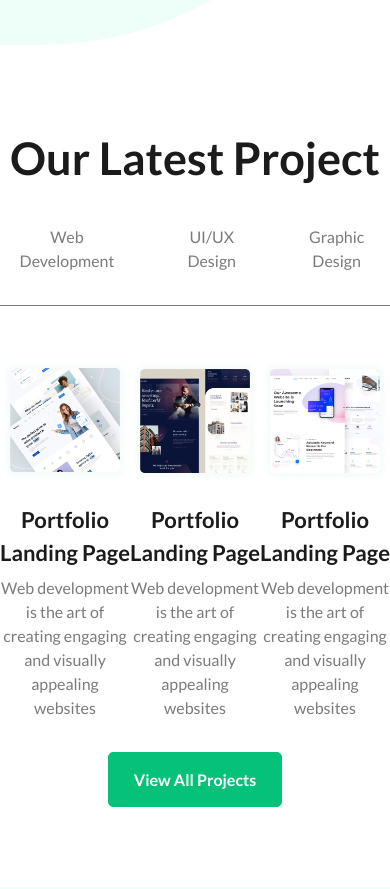
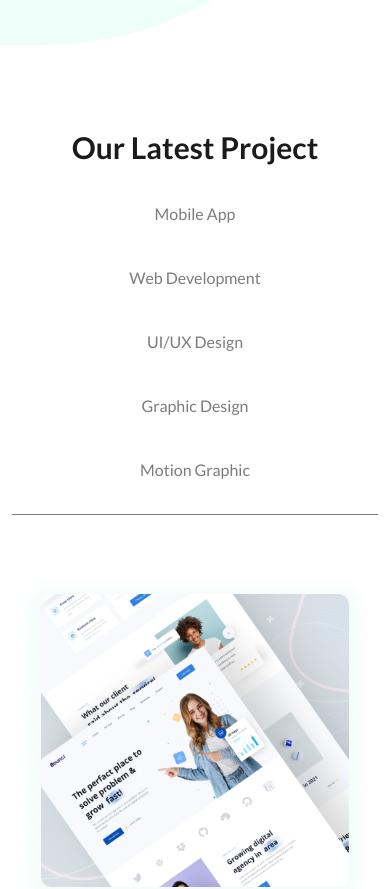
Before and after one commit to Sijan666/coreWave, a React (Vite) app: page / in a window 390 px wide. Shown: the part 2820-3709 px from the top of the page. Built offline with nearby package versions, Linux system fonts and the light colour scheme.

Commit message:
add responsive in project

```diff
--- a/src/components/layouts/Project.jsx
+++ b/src/components/layouts/Project.jsx
@@ -9,12 +9,12 @@ import Button from '../Button'
 const Project = () => {
     return (
         <section>
-            <Container>
+            <Container className={'px-3 lg:px-0'}>
                 <div className="text-center">
-                    <h3 className='text-[#1B1B1B] font-semibold text-[45px]'>Our Latest Project</h3>
+                    <h3 className='text-[#1B1B1B] font-semibold text-[30px] lg:text-[45px]'>Our Latest Project</h3>
                 </div>
                 {/* filter btn */}
-                <div className="py-8 flex justify-center border-b border-[#7B7B7B] gap-x-[73px] lg:w-[892px] mx-auto">
+                <div className="py-8 flex flex-col lg:flex-row gap-y-10 justify-center border-b border-[#7B7B7B] lg:gap-x-[73px] lg:w-[892px] mx-auto">
                     <button className='text-[#7b7b7b] text-base font-medium cursor-pointer hover:text-[#06C279]'>Mobile App</button>
                     <button className='text-[#7b7b7b] text-base font-medium cursor-pointer hover:text-[#06C279]'>Web Development</button>
                     <button className='text-[#7b7b7b] text-base font-medium cursor-pointer hover:text-[#06C279]'>UI/UX Design</button>
@@ -22,7 +22,7 @@ const Project = () => {
                     <button className='text-[#7b7b7b] text-base font-medium cursor-pointer hover:text-[#06C279]'>Motion Graphic</button>
                 </div>
                 <div className="pt-[53px]">
-                    <div className="flex justify-between">
+                    <div className="flex flex-col lg:flex-row lg:justify-between gap-y-10">
                         {/* product one */}
                         <div className="productOne">
                             <div className="img ">
@@ -56,7 +56,7 @@ const Project = () => {
                     </div>
                 </div>
                 {/* btn */}
-                <div className="btn text-center pt-8">
+                <div className="btn text-center pt-12 lg:pt-8">
                     <Button btnText={'View All Projects'} className={'px-[25px] py-[14.5px]'}/>
                 </div>
             </Container>
```
